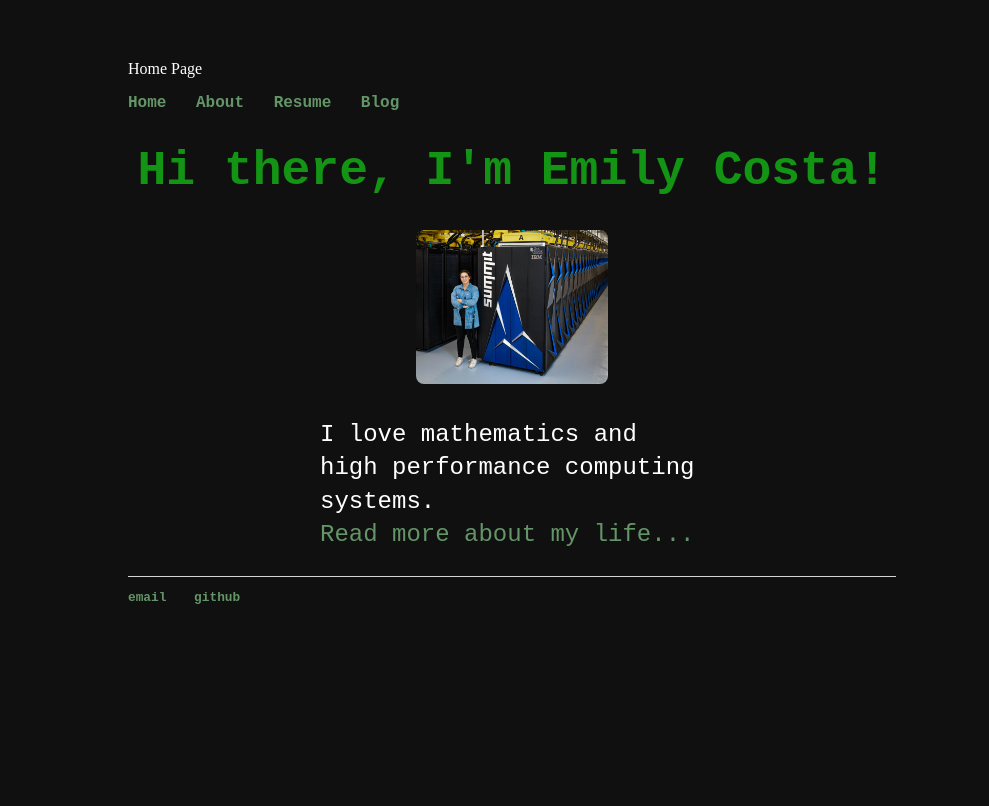
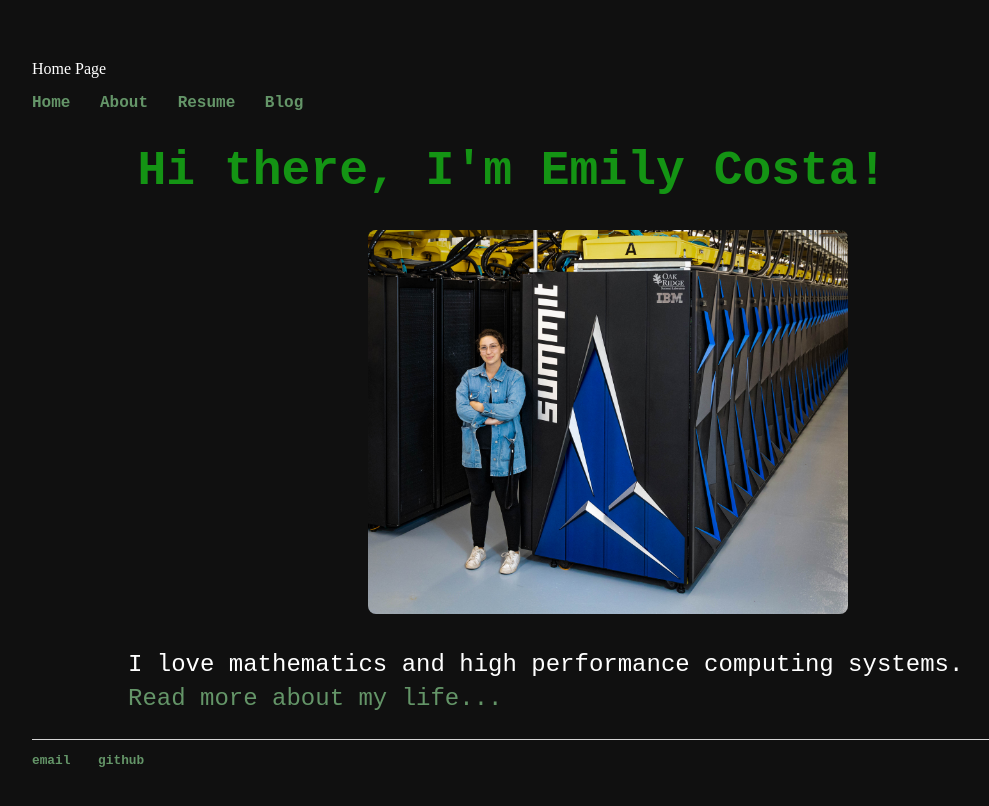
Before and after one commit to emilyjcosta5/emilyjcosta5.github.io, a Jekyll site: the page built from index.html, in a window 1280 px wide. Shown: the top 806 px of the page, without its empty margins (128-1117 px from the left). Built offline with Jekyll 4.4.1, drawn with Linux system fonts in a browser that asks for light colours.

Commit message:
tweaking CSS

```diff
--- a/css/main.css
+++ b/css/main.css
@@ -1,6 +1,6 @@
 body {
     margin: 60px auto;
-    width: 60%;
+    width: 75%;
     background-color: #101010;
     color: #ffffff;
 }
@@ -51,10 +51,10 @@
     line-height: 1.4em;
     color: #333;
     color: #ffffff;
-    width: 50%;
-    text-align: left;
-    margin-left: 25%;
-    margin-right: 25%;
+    width: 100%;
+    text-align: justify;
+    margin-left: 10%;
+    margin-right: 10%;
 }
 img {
   border-radius: 8px;
```
